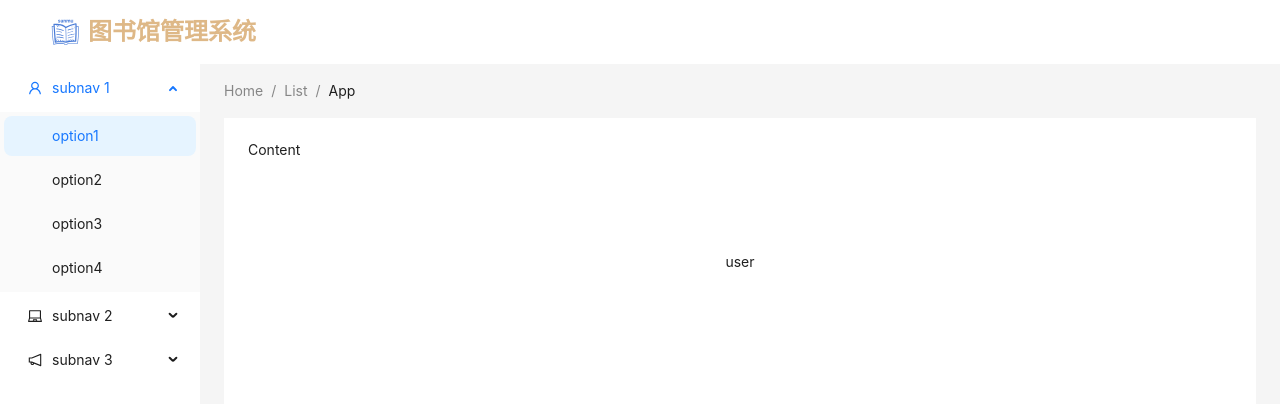
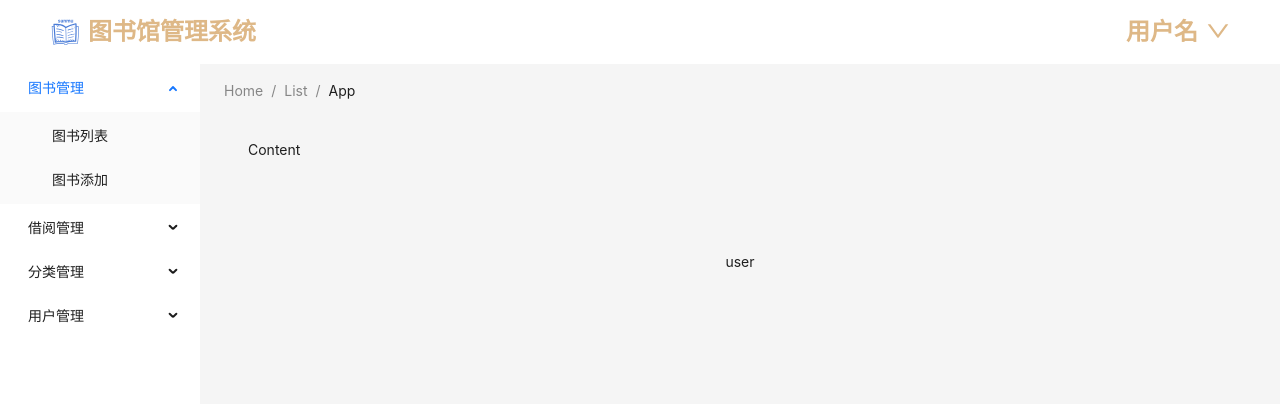
Before and after one commit to pdd1996/book-admin-react, a Next.js app: page /user in a window 1280 px wide. Shown: the top 404 px of the page. Built offline with nearby package versions, Linux system fonts and the light colour scheme.

Commit message:
增加 - Layout的布局

```diff
--- a/src/components/Layout/index.module.css
+++ b/src/components/Layout/index.module.css
@@ -13,3 +13,7 @@
     margin-right: 8px;
     margin-top: -2px;
 }
+
+.user {
+    float: right;
+}
--- a/src/components/Layout/index.tsx
+++ b/src/components/Layout/index.tsx
@@ -1,40 +1,70 @@
-import type { MenuProps } from 'antd';
-import { Breadcrumb, Layout as AntdLayout, Menu, theme } from 'antd';
-import { LaptopOutlined, NotificationOutlined, UserOutlined } from '@ant-design/icons';
+import { Breadcrumb, Layout as AntdLayout, Menu, MenuProps, Dropdown, Space } from 'antd';
+import { DownOutlined } from '@ant-design/icons';
+import { useRouter } from 'next/router';
 import React from 'react';
 import Image from 'next/image'
 import styles from './index.module.css';
 
+
+
 const { Header, Content, Sider } = AntdLayout;
 
-const items1: MenuProps['items'] = ['1', '2', '3'].map((key) => ({
-  key,
-  label: `nav ${key}`,
-}));
+const ITEMS = [
+  {
+    label: "图书管理",
+    key: "book",
 
-const items2: MenuProps['items'] = [UserOutlined, LaptopOutlined, NotificationOutlined].map(
-  (icon, index) => {
-    const key = String(index + 1);
-    return {
-      key: `sub${key}`,
-      icon: React.createElement(icon),
-      label: `subnav ${key}`,
+    children: [
+      { label: "图书列表", key: "/book" },
+      { label: "图书添加", key: "/book/add" },
+    ]
+  },
+  {
+    label: "借阅管理",
+    key: "borrow",
 
-      children: new Array(4).fill(null).map((_, j) => {
-        const subKey = index * 4 + j + 1;
-        return {
-          key: subKey,
-          label: `option${subKey}`,
-        };
-      }),
-    };
+    children: [
+      { label: "借阅列表", key: "/borrow" },
+      { label: "借阅添加", key: "/borrow/add" },
+    ]
   },
-);
+  {
+    label: "分类管理",
+    key: "category",
+
+    children: [
+      { label: "分类列表", key: "/category" },
+      { label: "分类添加", key: "/category/add" },
+    ]
+  },
+  {
+    label: "用户管理",
+    key: "user",
+
+    children: [
+      { label: "用户列表", key: "/user" },
+      { label: "用户添加", key: "/user/add" },
+    ]
+  }
+];
+
+const USER_ITEMS = [
+  {
+    label: '用户中心',
+    key: '1',
+  },
+  {
+    label: '登出',
+    key: '2',
+  },
+];
 
 export function Layout({ children }) {
-  const {
-    token: { colorBgContainer },
-  } = theme.useToken();
+  const router = useRouter();
+  const handleMenuClick: MenuProps['onClick'] = (e) => {
+    console.log('click ', e);
+    router.push(e.key);
+  };
 
   return (
     <AntdLayout>
@@ -42,16 +72,28 @@ export function Layout({ children }) {
         <div className={styles.logo}>
           <Image src="/logo.svg" width={30} height={30} alt='logo' />
           <span>图书馆管理系统</span>
+          <span className={styles.user}>
+            <Dropdown menu={{ items: USER_ITEMS }}>
+              <a onClick={(e) => e.preventDefault()}>
+                  <Space>
+                    用户名
+                    <DownOutlined />
+                  </Space>
+              </a>
+            </Dropdown>
+          </span>
+
         </div>
       </Header>
       <AntdLayout>
-        <Sider width={200} style={{ background: colorBgContainer }}>
+        <Sider width={200}>
           <Menu
             mode="inline"
-            defaultSelectedKeys={['1']}
-            defaultOpenKeys={['sub1']}
+            defaultSelectedKeys={['book']}
+            defaultOpenKeys={['book']}
             style={{ height: '100%', borderRight: 0 }}
-            items={items2}
+            items={ITEMS}
+            onClick={handleMenuClick}
           />
         </Sider>
         <AntdLayout style={{ padding: '0 24px 24px' }}>
@@ -65,7 +107,6 @@ export function Layout({ children }) {
               padding: 24,
               margin: 0,
               minHeight: 280,
-              background: colorBgContainer,
             }}
           >
             Content
```
